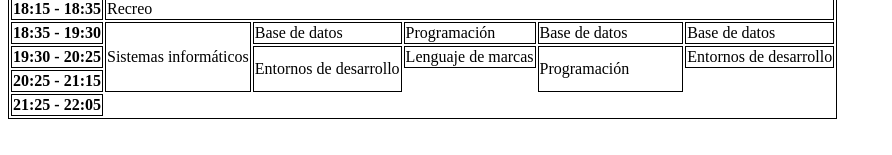
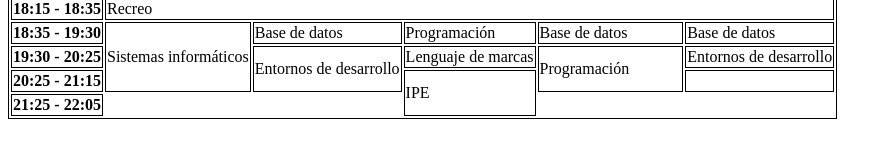
Before and after one commit to xanmyx/TAREA-1.11, a plain HTML site: page index.html in a window 1280 px wide. Shown: the part 127-282 px from the top of the page, without its empty margins (0-892 px from the left). Drawn offline with Linux system fonts and the light colour scheme.

Commit message:
6ª hora

```diff
--- a/index.html
+++ b/index.html
@@ -65,6 +65,8 @@
         </tr>
         <tr>
             <th>20:25 - 21:15</th>
+            <td rowspan="2">IPE</td>
+            <td></td>
         </tr>
         <tr>
             <th>21:25 - 22:05</th>
```
